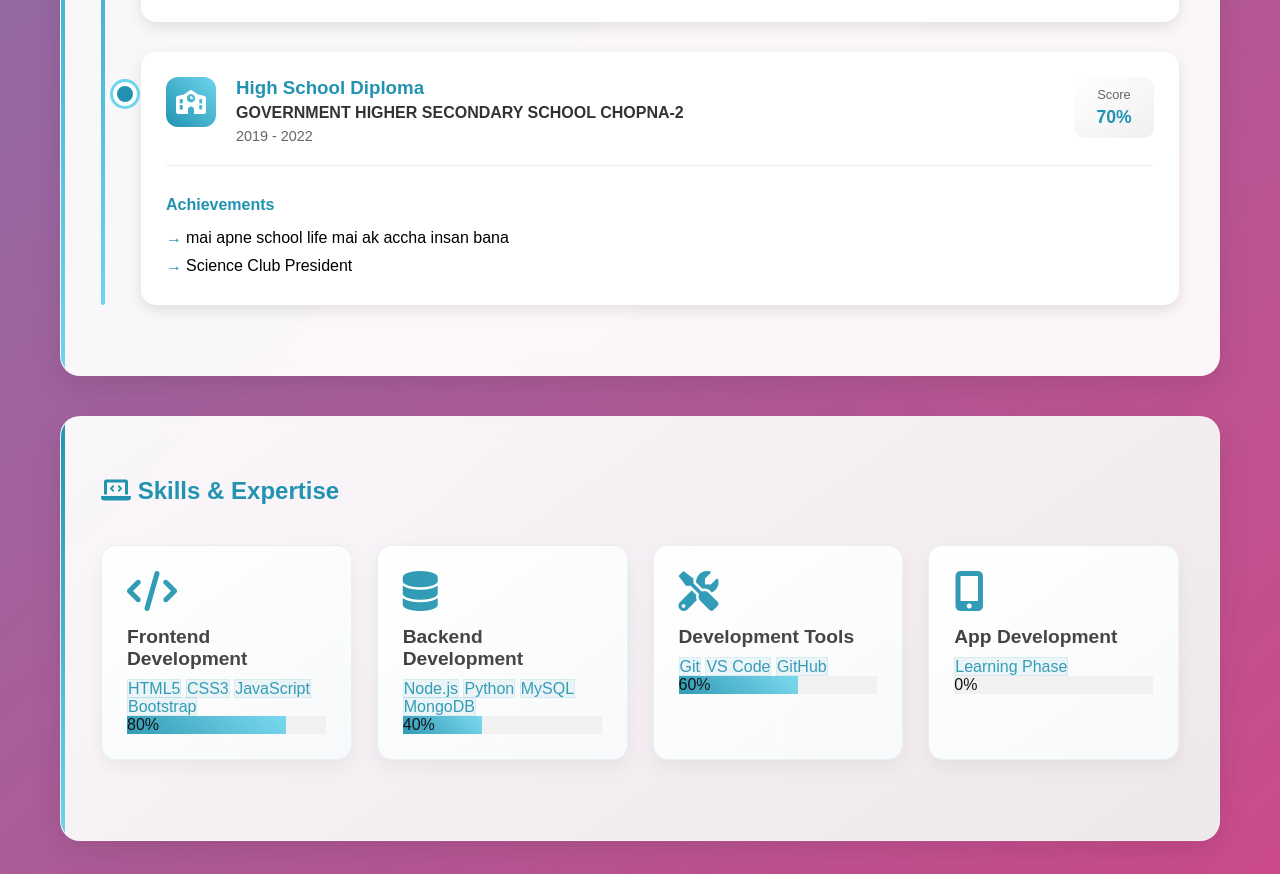
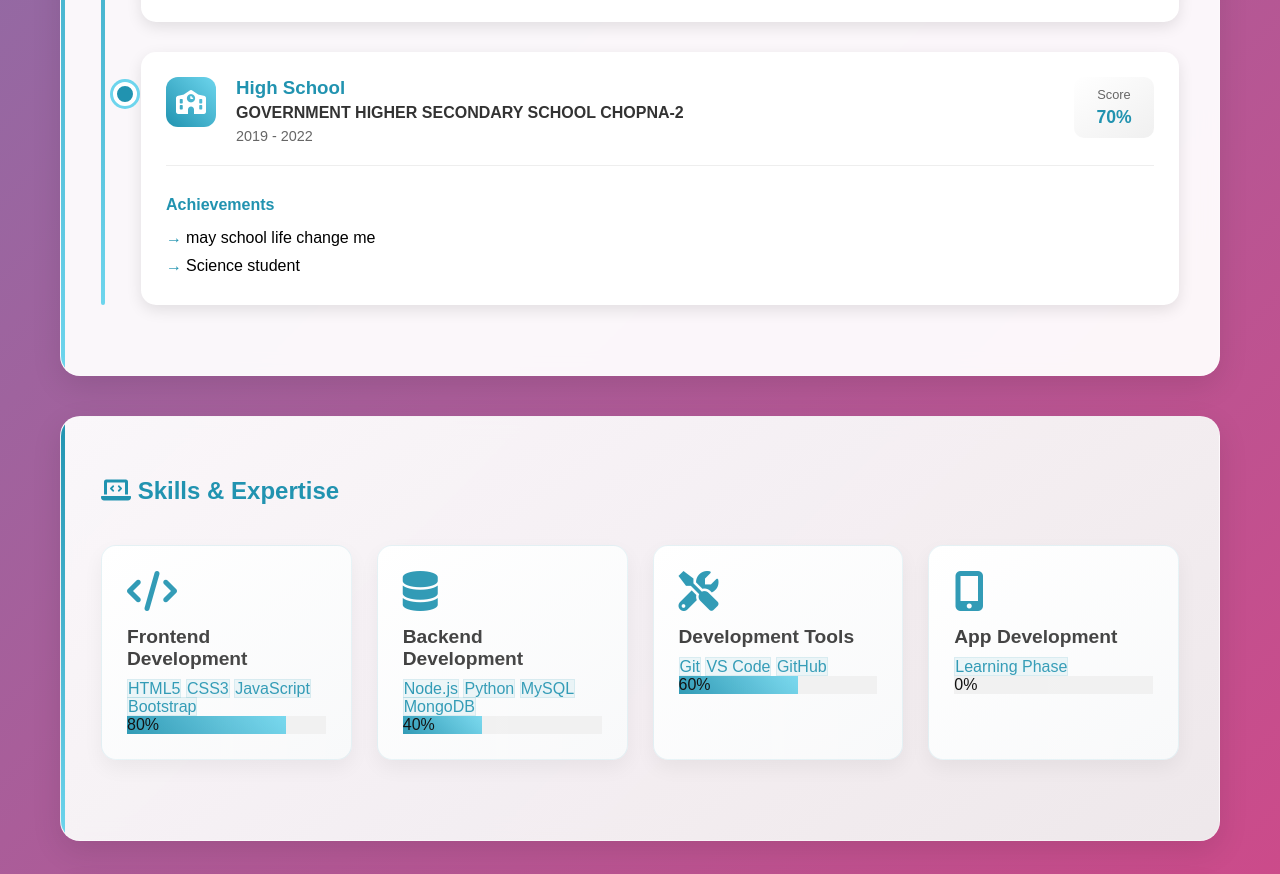
Before and after one commit to vijayji45/myportpolio, a plain HTML site: page index.html in a window 1280 px wide. Shown: the part 1604-2478 px from the top of the page. Drawn offline with Linux system fonts and the light colour scheme.

Commit message:
Update index.html

```diff
--- a/index.html
+++ b/index.html
@@ -1738,7 +1738,7 @@
                             <i class="fas fa-school"></i>
                         </div>
                         <div class="education-info">
-                            <h3>High School Diploma</h3>
+                            <h3>High School </h3>
                             <h4>GOVERNMENT HIGHER SECONDARY SCHOOL CHOPNA-2</h4>
                             <span class="education-date">2019 - 2022</span>
                         </div>
@@ -1750,8 +1750,8 @@
                     <div class="education-details">
                         <h4>Achievements</h4>
                         <ul>
-                            <li>mai apne school life mai ak accha insan bana</li>
-                            <li>Science Club President</li>
+                            <li>may school life change me</li>
+                            <li>Science student</li>
                         </ul>
                     </div>
                 </div>
```
